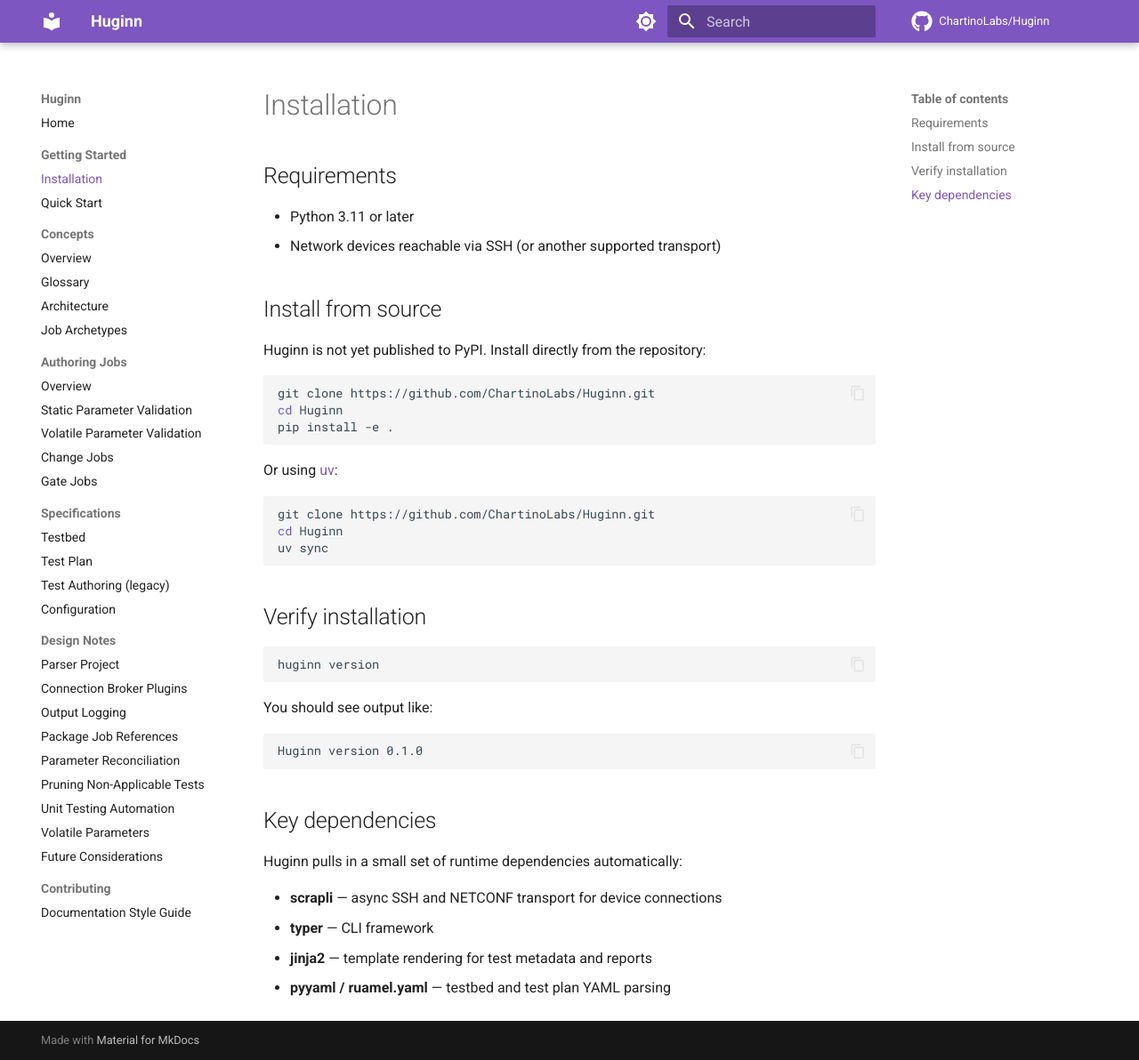
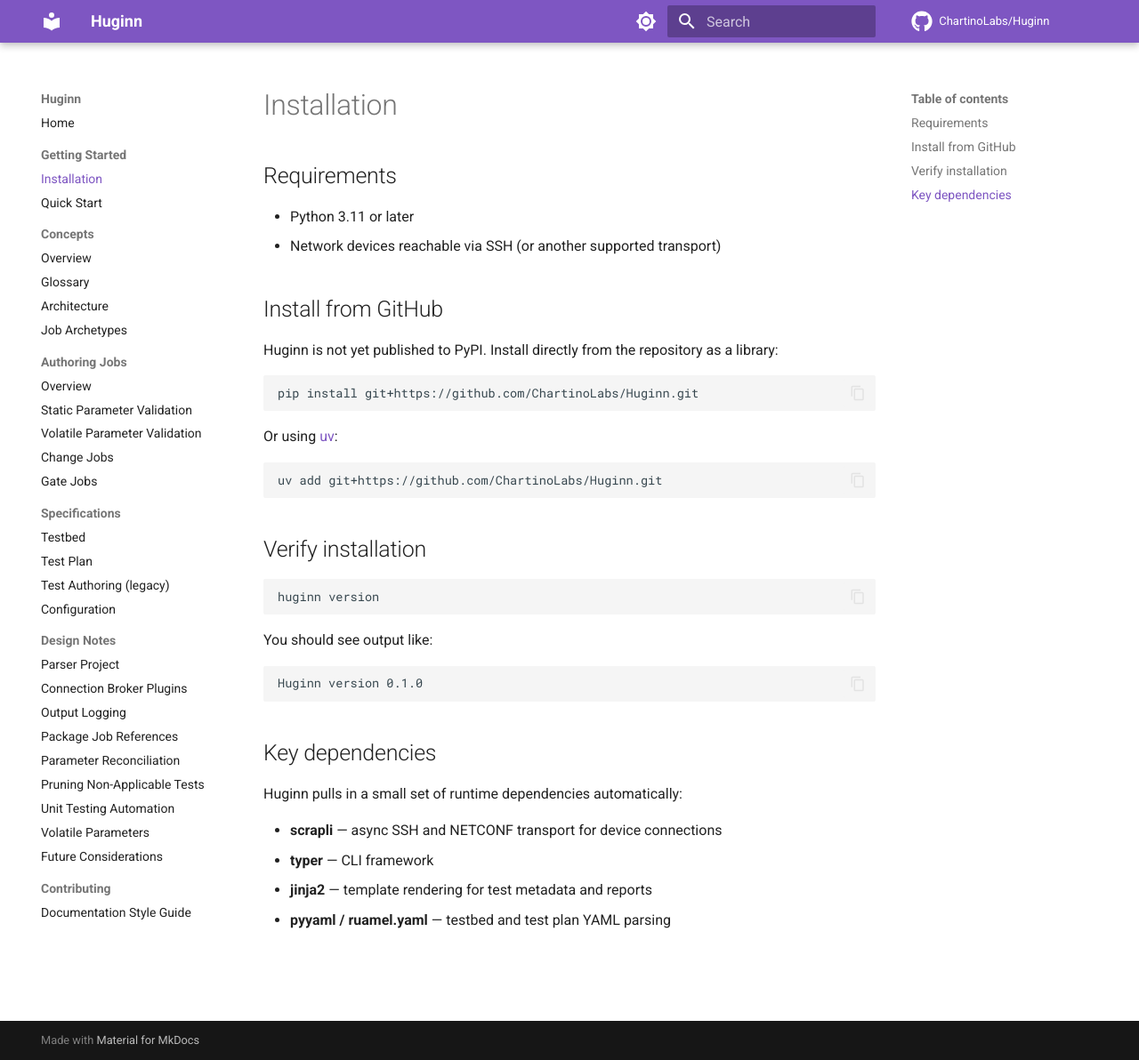
Before and after one commit to ChartinoLabs/Huginn, an MkDocs documentation site: the page built from docs/getting-started/installation.md, in a window 1280 px wide and 1192 px high. Shown: the whole window at 89% size. Built offline with MkDocs 1.6.1 and Material for MkDocs 9.7.7, drawn with Linux system fonts in a browser that asks for light colours; comment, search, counter and statistics services are not loaded.

Commit message:
docs: use library-style install from git instead of clone-and-editable
Co-Authored-By: Claude Opus 4.6 (1M context) <noreply@anthropic.com>

````diff
--- a/docs/getting-started/installation.md
+++ b/docs/getting-started/installation.md
@@ -5,22 +5,18 @@
 - Python 3.11 or later
 - Network devices reachable via SSH (or another supported transport)
 
-## Install from source
+## Install from GitHub
 
-Huginn is not yet published to PyPI. Install directly from the repository:
+Huginn is not yet published to PyPI. Install directly from the repository as a library:
 
 ```bash
-git clone https://github.com/ChartinoLabs/Huginn.git
-cd Huginn
-pip install -e .
+pip install git+https://github.com/ChartinoLabs/Huginn.git
 ```
 
 Or using [uv](https://docs.astral.sh/uv/):
 
 ```bash
-git clone https://github.com/ChartinoLabs/Huginn.git
-cd Huginn
-uv sync
+uv add git+https://github.com/ChartinoLabs/Huginn.git
 ```
 
 ## Verify installation
````
